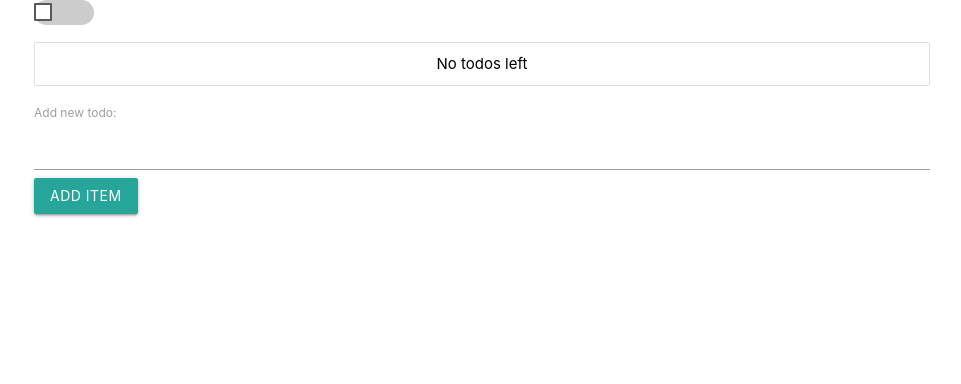
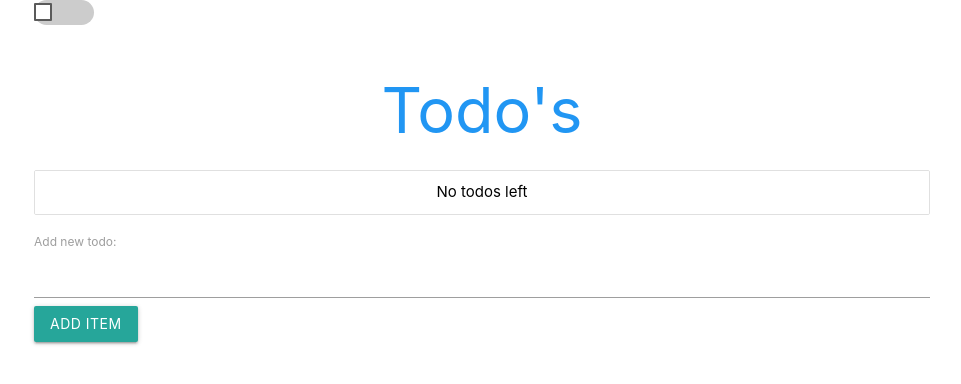
Before and after one commit to TonyCh23/react-redux-todo, a React app: page / in a window 1280 px wide. Shown: the top 384 px of the page, without its empty margins (158-1119 px from the left). Built offline with nearby package versions, Linux system fonts and the light colour scheme.

Commit message:
Styling of Todos component

```diff
--- a/src/components/Todos.js
+++ b/src/components/Todos.js
@@ -13,8 +13,11 @@ export const Todos = ({items, removeItem}) => {
     )
   ) : (<p className="collection-item">No todos left</p>);
   return (
-    <div className="todos collection center">
-      {todoList}
+    <div className="center">
+      <h1 className="center blue-text">Todo&#39;s</h1>
+      <div className="todos collection center">
+        {todoList}
+      </div>
     </div>
   );
 };
```
